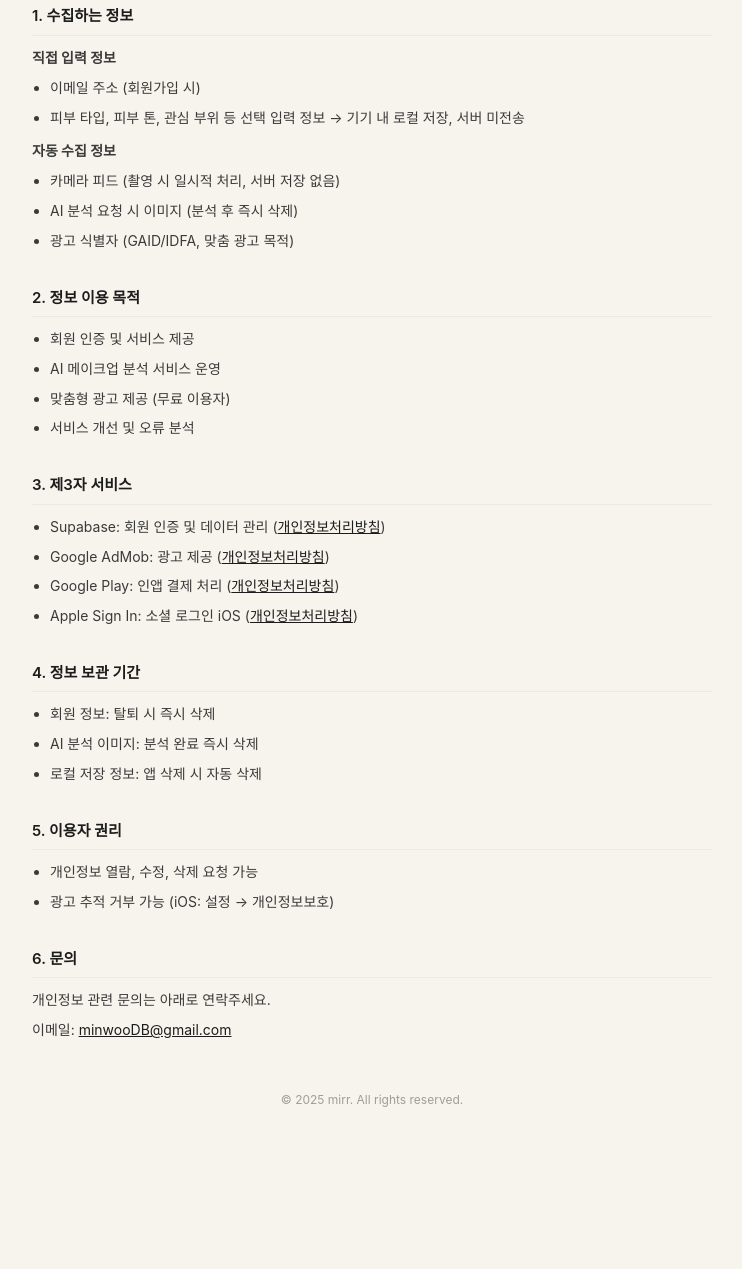
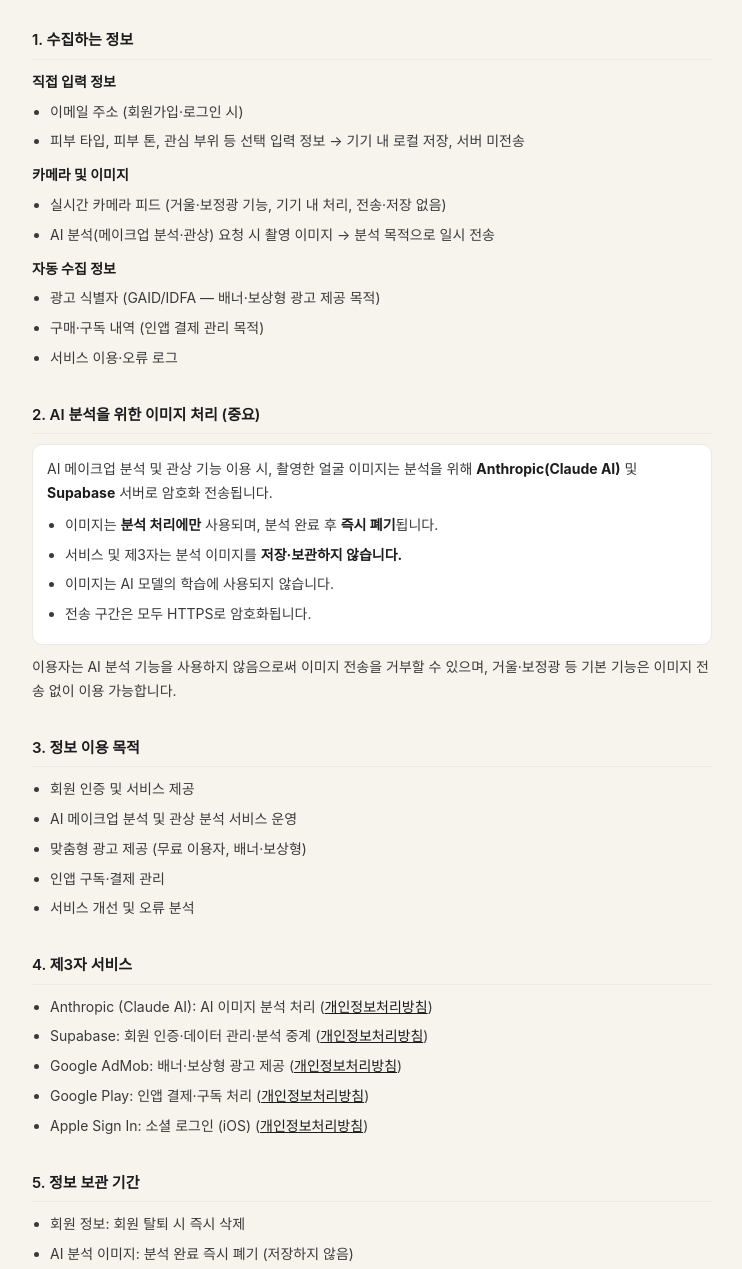
Before and after one commit to minwooDB/mirr-policy, a plain HTML site: page index.html in a window 1280 px wide. Shown: the part 208-1477 px from the top of the page, without its empty margins (268-1010 px from the left). Before the commit the page ends 1358 px from the top, so only its background shows below. Drawn offline with Linux system fonts and the light colour scheme.

Commit message:
Update privacy policy: AI image processing, 관상, rewarded ads

```diff
--- a/index.html
+++ b/index.html
@@ -25,63 +25,92 @@
     p, li { font-size: 14px; color: #3a3a3a; margin-bottom: 6px; }
     ul { padding-left: 18px; }
     a { color: #1c1c1c; }
+    strong { color: #1c1c1c; }
+    .highlight { background: #fff; border: 1px solid #eceae4; border-radius: 10px; padding: 12px 14px; margin: 10px 0; }
     .footer { margin-top: 48px; font-size: 12px; color: #9f9d98; text-align: center; }
   </style>
 </head>
 <body>
   <div class="container">
     <h1>mirr. 개인정보처리방침</h1>
-    <p class="date">최종 수정일: 2025년 6월 1일</p>
+    <p class="date">최종 수정일: 2026년 6월 3일</p>
 
-    <p>mirr.(이하 "서비스")는 이용자의 개인정보를 소중히 여기며 관련 법령을 준수합니다.</p>
+    <p>mirr.(이하 "서비스")는 이용자의 개인정보를 소중히 여기며 관련 법령을 준수합니다. 본 방침은 서비스가 어떤 정보를 수집하고 어떻게 이용·보호하는지 설명합니다.</p>
 
     <h2>1. 수집하는 정보</h2>
     <p><strong>직접 입력 정보</strong></p>
     <ul>
-      <li>이메일 주소 (회원가입 시)</li>
+      <li>이메일 주소 (회원가입·로그인 시)</li>
       <li>피부 타입, 피부 톤, 관심 부위 등 선택 입력 정보 → 기기 내 로컬 저장, 서버 미전송</li>
+    </ul>
+    <p style="margin-top:10px;"><strong>카메라 및 이미지</strong></p>
+    <ul>
+      <li>실시간 카메라 피드 (거울·보정광 기능, 기기 내 처리, 전송·저장 없음)</li>
+      <li>AI 분석(메이크업 분석·관상) 요청 시 촬영 이미지 → 분석 목적으로 일시 전송</li>
     </ul>
     <p style="margin-top:10px;"><strong>자동 수집 정보</strong></p>
     <ul>
-      <li>카메라 피드 (촬영 시 일시적 처리, 서버 저장 없음)</li>
-      <li>AI 분석 요청 시 이미지 (분석 후 즉시 삭제)</li>
-      <li>광고 식별자 (GAID/IDFA, 맞춤 광고 목적)</li>
+      <li>광고 식별자 (GAID/IDFA — 배너·보상형 광고 제공 목적)</li>
+      <li>구매·구독 내역 (인앱 결제 관리 목적)</li>
+      <li>서비스 이용·오류 로그</li>
     </ul>
 
-    <h2>2. 정보 이용 목적</h2>
+    <h2>2. AI 분석을 위한 이미지 처리 (중요)</h2>
+    <div class="highlight">
+      <p>AI 메이크업 분석 및 관상 기능 이용 시, 촬영한 얼굴 이미지는 분석을 위해
+      <strong>Anthropic(Claude AI)</strong> 및 <strong>Supabase</strong> 서버로 암호화 전송됩니다.</p>
+      <ul style="margin-top:8px;">
+        <li>이미지는 <strong>분석 처리에만</strong> 사용되며, 분석 완료 후 <strong>즉시 폐기</strong>됩니다.</li>
+        <li>서비스 및 제3자는 분석 이미지를 <strong>저장·보관하지 않습니다.</strong></li>
+        <li>이미지는 AI 모델의 학습에 사용되지 않습니다.</li>
+        <li>전송 구간은 모두 HTTPS로 암호화됩니다.</li>
+      </ul>
+    </div>
+    <p>이용자는 AI 분석 기능을 사용하지 않음으로써 이미지 전송을 거부할 수 있으며, 거울·보정광 등 기본 기능은 이미지 전송 없이 이용 가능합니다.</p>
+
+    <h2>3. 정보 이용 목적</h2>
     <ul>
       <li>회원 인증 및 서비스 제공</li>
-      <li>AI 메이크업 분석 서비스 운영</li>
-      <li>맞춤형 광고 제공 (무료 이용자)</li>
+      <li>AI 메이크업 분석 및 관상 분석 서비스 운영</li>
+      <li>맞춤형 광고 제공 (무료 이용자, 배너·보상형)</li>
+      <li>인앱 구독·결제 관리</li>
       <li>서비스 개선 및 오류 분석</li>
     </ul>
 
-    <h2>3. 제3자 서비스</h2>
+    <h2>4. 제3자 서비스</h2>
     <ul>
-      <li>Supabase: 회원 인증 및 데이터 관리 (<a href="https://supabase.com/privacy">개인정보처리방침</a>)</li>
-      <li>Google AdMob: 광고 제공 (<a href="https://policies.google.com/privacy">개인정보처리방침</a>)</li>
-      <li>Google Play: 인앱 결제 처리 (<a href="https://policies.google.com/privacy">개인정보처리방침</a>)</li>
-      <li>Apple Sign In: 소셜 로그인 iOS (<a href="https://www.apple.com/legal/privacy">개인정보처리방침</a>)</li>
+      <li>Anthropic (Claude AI): AI 이미지 분석 처리 (<a href="https://www.anthropic.com/legal/privacy">개인정보처리방침</a>)</li>
+      <li>Supabase: 회원 인증·데이터 관리·분석 중계 (<a href="https://supabase.com/privacy">개인정보처리방침</a>)</li>
+      <li>Google AdMob: 배너·보상형 광고 제공 (<a href="https://policies.google.com/privacy">개인정보처리방침</a>)</li>
+      <li>Google Play: 인앱 결제·구독 처리 (<a href="https://policies.google.com/privacy">개인정보처리방침</a>)</li>
+      <li>Apple Sign In: 소셜 로그인 (iOS) (<a href="https://www.apple.com/legal/privacy">개인정보처리방침</a>)</li>
     </ul>
 
-    <h2>4. 정보 보관 기간</h2>
+    <h2>5. 정보 보관 기간</h2>
     <ul>
-      <li>회원 정보: 탈퇴 시 즉시 삭제</li>
-      <li>AI 분석 이미지: 분석 완료 즉시 삭제</li>
-      <li>로컬 저장 정보: 앱 삭제 시 자동 삭제</li>
+      <li>회원 정보: 회원 탈퇴 시 즉시 삭제</li>
+      <li>AI 분석 이미지: 분석 완료 즉시 폐기 (저장하지 않음)</li>
+      <li>로컬 저장 정보(피부 타입 등): 앱 삭제 시 자동 삭제</li>
     </ul>
 
-    <h2>5. 이용자 권리</h2>
+    <h2>6. 이용자 권리</h2>
     <ul>
-      <li>개인정보 열람, 수정, 삭제 요청 가능</li>
-      <li>광고 추적 거부 가능 (iOS: 설정 → 개인정보보호)</li>
+      <li>개인정보 열람·수정·삭제 요청 가능</li>
+      <li>AI 분석 기능 미사용으로 이미지 전송 거부 가능</li>
+      <li>광고 추적 거부 가능 (Android: 설정 → 광고 / iOS: 설정 → 개인정보보호 → 추적)</li>
     </ul>
 
-    <h2>6. 문의</h2>
+    <h2>7. 아동의 개인정보</h2>
+    <p>본 서비스는 만 14세 미만 아동을 대상으로 하지 않으며, 해당 아동의 개인정보를 고의로 수집하지 않습니다.</p>
+
+    <h2>8. 면책</h2>
+    <p>관상 분석 결과는 전통 관상학과 AI에 기반한 <strong>오락·참고용 콘텐츠</strong>이며, 어떠한 사실·운명·의학적 판단도 보증하지 않습니다.</p>
+
+    <h2>9. 문의</h2>
     <p>개인정보 관련 문의는 아래로 연락주세요.</p>
     <p>이메일: <a href="mailto:minwooDB@gmail.com">minwooDB@gmail.com</a></p>
 
-    <div class="footer">© 2025 mirr. All rights reserved.</div>
+    <div class="footer">© 2026 mirr. All rights reserved.</div>
   </div>
 </body>
 </html>
```
